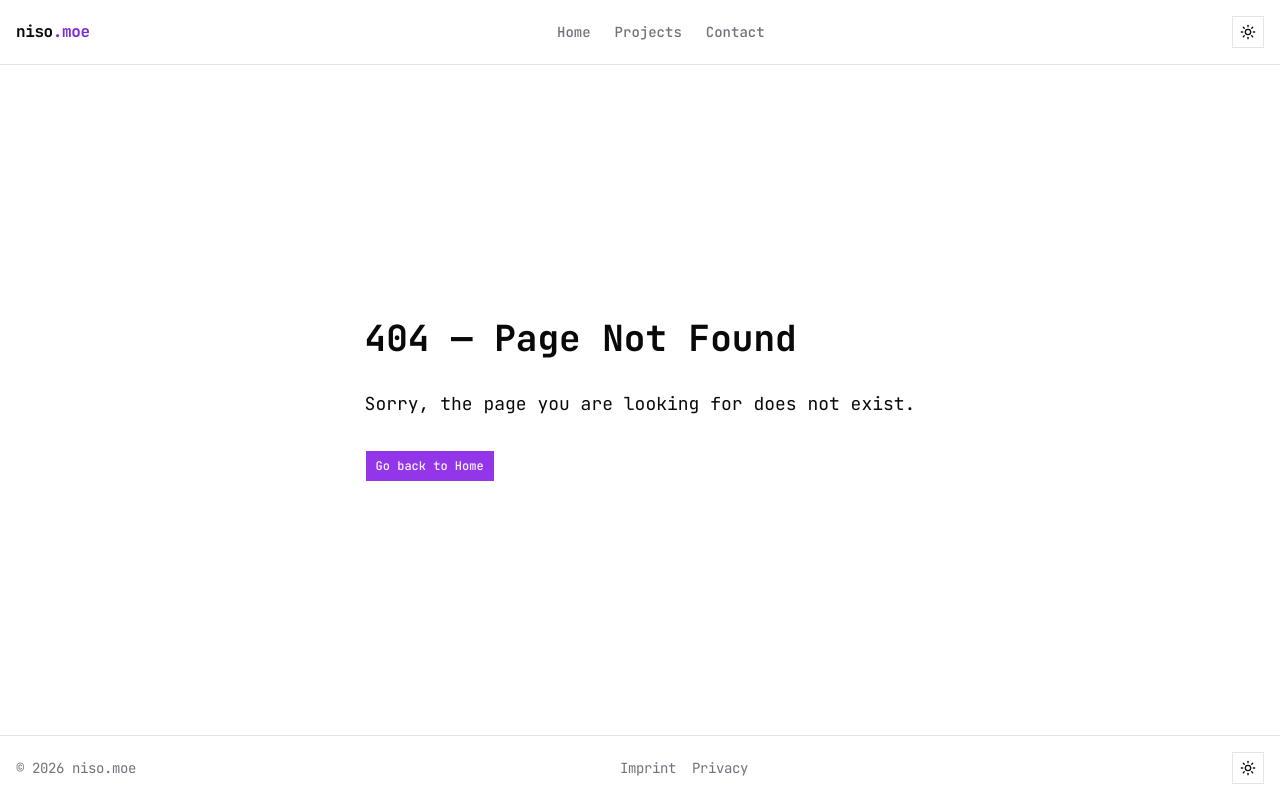
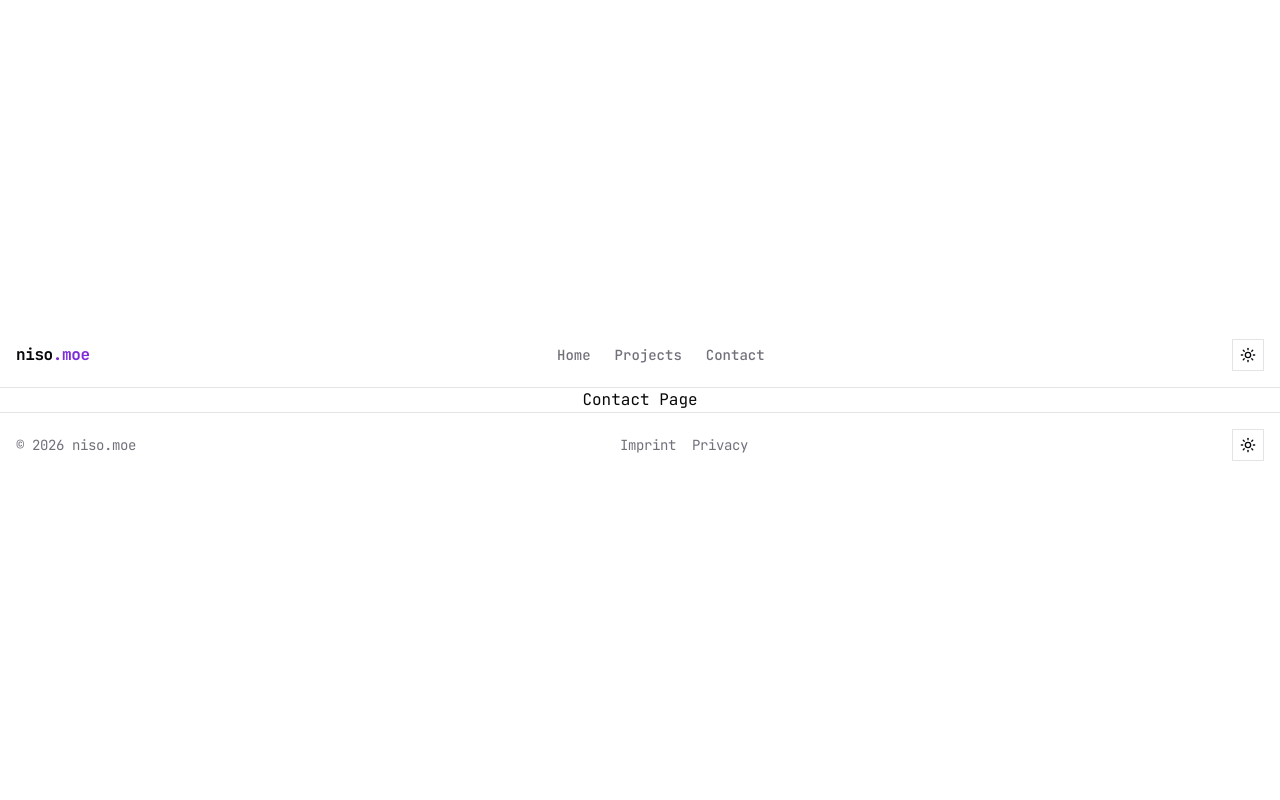
Before and after one commit to CuteNikki/Portfolio, a Next.js app: page /contact in a window 1280 px wide. Before the commit this address had no page. Built offline with nearby package versions, Linux system fonts and the light colour scheme.

Commit message:
Add Contact, Imprint, Privacy, and Projects components with basic structure

```diff
--- /dev/null
+++ b/src/app/contact/page.tsx
@@ -0,0 +1,3 @@
+export default function Contact() {
+  return <div>Contact Page</div>;
+}
--- /dev/null
+++ b/src/app/imprint/page.tsx
@@ -0,0 +1,3 @@
+export default function Imprint() {
+  return <div>Imprint Page</div>;
+}
--- /dev/null
+++ b/src/app/privacy/page.tsx
@@ -0,0 +1,3 @@
+export default function Privacy() {
+  return <div>Privacy Page</div>;
+}
--- /dev/null
+++ b/src/app/projects/page.tsx
@@ -0,0 +1,3 @@
+export default function Projects() {
+  return <div>Projects Page</div>;
+}
```
